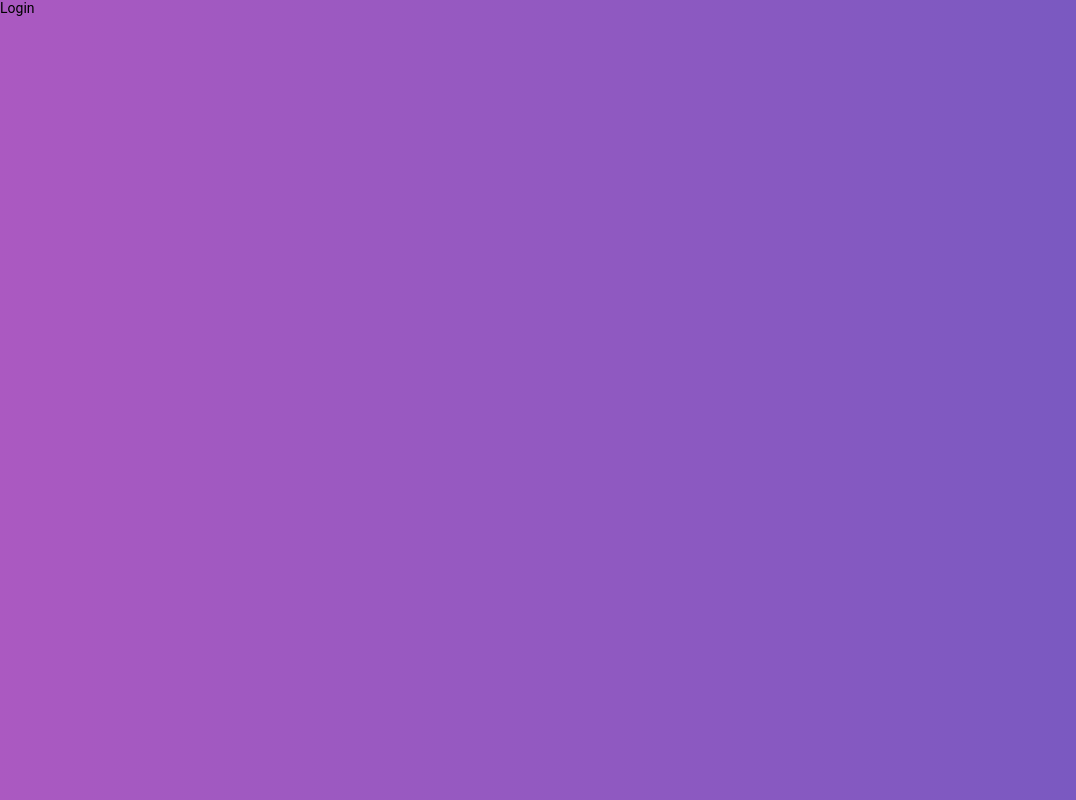
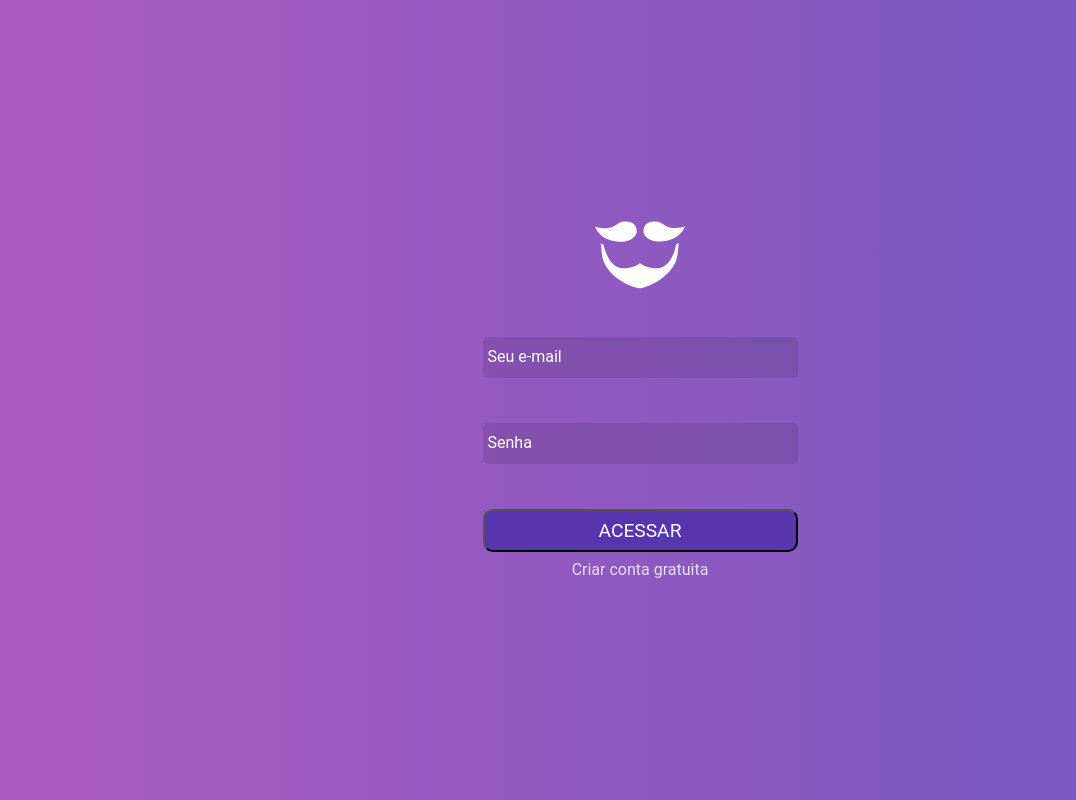
Before and after one commit to jp-cordeiro/goBarber-frontend-v1, a React (Create React App) app: page / in a window 1280 px wide. Shown: the whole page, without its empty margins (0-1076 px from the left). Built offline with nearby package versions, Linux system fonts and the light colour scheme.

Commit message:
signIn and signUp styles and content

```diff
--- a/package.json
+++ b/package.json
@@ -8,6 +8,8 @@
     "@testing-library/user-event": "^12.1.10",
     "dotenv": "^8.2.0",
     "history": "4.10.1",
+    "node-sass": "4.14.1",
+    "polished": "^4.1.1",
     "prop-types": "^15.7.2",
     "react": "^17.0.1",
     "react-dom": "^17.0.1",
--- /dev/null
+++ b/src/components/Input/Input.jsx
@@ -0,0 +1,23 @@
+import React from 'react';
+import './styles.scss';
+
+export default function Input({ label, ...restProps }) {
+  return (
+    <div className="group">
+      <input
+        type="text"
+        className="form-input"
+        {...restProps}
+      />
+      {label ? (
+        <label
+          className={`${
+            restProps.value.length ? 'shrink' : ''
+          } form-input-label`}
+        >
+          {label}
+        </label>
+      ) : null}
+    </div>
+  );
+}
--- /dev/null
+++ b/src/components/Input/styles.scss
@@ -0,0 +1,52 @@
+$text-default: #fff;
+
+@mixin srinkLabel {
+  top: -18px;
+  font-size: 14px;
+  color: $text-default;
+}
+
+.group {
+  position: relative;
+  margin: 45px 0;
+
+  .form-input {
+    border-radius: 5px !important;
+    background: rgba(0, 0, 0, 0.1);
+    color: $text-default;
+    font-size: 18px;
+    padding: 10px 10px 10px 5px;
+    display: block;
+    width: 100%;
+    border: none;
+    border-radius: 0;
+    margin: 25px 0;
+
+    &:focus {
+      outline: none;
+    }
+
+    &:focus ~ .form-input-label {
+      @include srinkLabel();
+    }
+  }
+
+  input[type="password"] {
+    letter-spacing: 0.3em;
+  }
+
+  .form-input-label {
+    color: $text-default;
+    font-size: 16px;
+    font-weight: normal;
+    position: absolute;
+    pointer-events: none;
+    left: 5px;
+    top: 10px;
+    transition: 300ms ease all;
+
+    &.shrink {
+      @include srinkLabel();
+    }
+  }
+}
--- a/src/pages/SignIn/SignIn.jsx
+++ b/src/pages/SignIn/SignIn.jsx
@@ -1,5 +1,21 @@
 import React from "react";
+import { Link } from "react-router-dom";
+
+import logo from "~/assets/logo.svg";
+import Input from "~/components/Input/Input";
 
 export default function SignIn() {
-  return <div>Login</div>;
+  return (
+    <>
+      <img src={logo} alt="GoBarber" />
+
+      <form>
+        <Input label="Seu e-mail" value="" />
+        <Input label="Senha" type="password" value="" />
+
+        <button type="submit">Acessar</button>
+        <Link to="/register">Criar conta gratuita</Link>
+      </form>
+    </>
+  );
 }
--- a/src/pages/SignUp/SignUp.jsx
+++ b/src/pages/SignUp/SignUp.jsx
@@ -1,9 +1,22 @@
-import React from 'react'
+import React from "react";
+import { Link } from "react-router-dom";
+import Input from "~/components/Input/Input";
+
+import logo from "~/assets/logo.svg";
 
 export default function SignUp() {
   return (
-    <div>
+    <>
+      <img src={logo} alt="GoBarber" />
 
-    </div>
-  )
+      <form>
+        <Input label="Nome completo" value="" />
+        <Input label="Seu e-mail" value="" />
+        <Input label="Senha" type="password" value="" />
+
+        <button type="submit">Criar conta</button>
+        <Link to="/">Já tenho uma conta</Link>
+      </form>
+    </>
+  );
 }
--- a/src/pages/_layouts/Auth/AuthLayout.jsx
+++ b/src/pages/_layouts/Auth/AuthLayout.jsx
@@ -1,9 +1,13 @@
 import React from "react";
 import PropTypes from "prop-types";
-import { Wrapper } from "./styles.js";
+import { Wrapper, Content } from "./styles.js";
 
 export default function AuthLayout({ children }) {
-  return <Wrapper>{children}</Wrapper>;
+  return (
+    <Wrapper>
+      <Content>{children}</Content>
+    </Wrapper>
+  );
 }
 
 AuthLayout.propTypes = {
--- a/src/pages/_layouts/Auth/styles.js
+++ b/src/pages/_layouts/Auth/styles.js
@@ -1,6 +1,53 @@
 import styled from "styled-components";
+import { darken } from "polished";
 
 export const Wrapper = styled.div`
   height: 100%;
   background: linear-gradient(-90deg, #7159c1, #ab59c1);
+  display: flex;
+  justify-content: center;
+  align-items: center;
 `;
+
+export const Content = styled.div`
+  width: 100%;
+  max-width: 315px;
+  text-align: center;
+
+  form {
+    max-width: 315px;
+    margin: 0 auto;
+    flex-direction: column;
+
+    button {
+      width: 100%;
+      text-align: center;
+      text-transform: uppercase;
+      display: block;
+      font-size: 1.2rem;
+      background: rgb(87, 53, 175);
+      color: white;
+      padding: 0.5rem 1rem;
+      border-radius: 10px;
+      transition: 0.5s ease;
+      margin-bottom: 0.5rem;
+
+      &.active,
+      &:hover {
+        transform: scale(1.05);
+        background: rgb(75, 6, 153);
+      }
+    }
+
+    a {
+      color: #fff;
+      margin-top: 15px;
+      font-size: 16px;
+      opacity: 0.8;
+
+      &:hover {
+        opacity: 1;
+      }
+    }
+  }
+`;
```
Also changed, not shown: src/assets/logo.svg (added), 1 other file (tests, documents, lock files or other folders).
